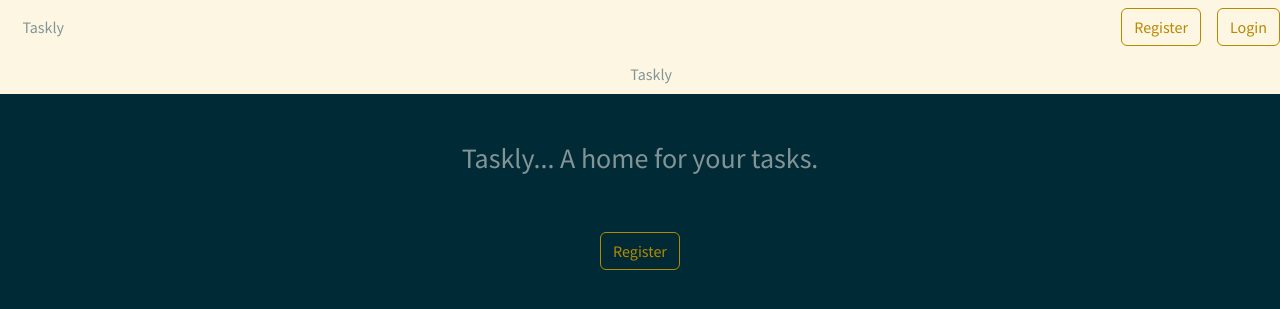
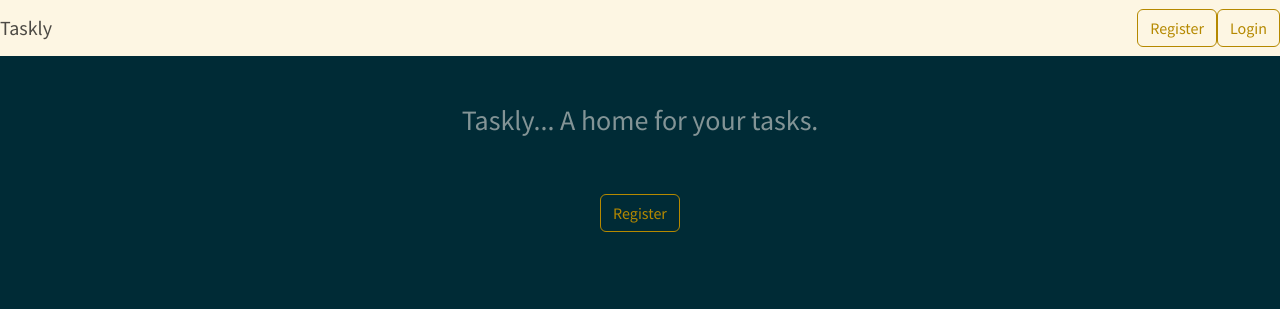
Before and after one commit to seemaumadi/Task-Management, a Django app: page / in a window 1280 px wide. Shown: the top 309 px of the page. Run offline with Django 5.2, Linux system fonts and the light colour scheme; some libraries are stand-ins or nearby versions.

Commit message:
update index.html

```diff
--- a/templates/index.html
+++ b/templates/index.html
@@ -1,109 +1,60 @@
 {% load static %}
 
+<html>
+    <head>
+        <meta charset="utf-8" />
+        <meta name="viewport" content="width=device-width, initial-scale=1, maximum-scale=1" />
 
-<html>
-
-    <head>
-
-        <meta charset="utf-8"/>
-
-        <meta name="viewport" content="width-device-width, initial-scale=1, maximum-scale=1"/>
-
+        <!-- Bootstrap 5 CSS -->
         <link rel="stylesheet" type="text/css" href="https://bootswatch.com/5/solar/bootstrap.min.css">
-
         <link rel="stylesheet" href="https://cdnjs.cloudflare.com/ajax/libs/bootstrap-datepicker/1.9.0/css/bootstrap-datepicker.min.css">
-
         <link rel="stylesheet" type="text/css" href="{% static 'css/styles.css' %}">
-
-
     </head>
 
-
+    <body>
         <nav class="navbar navbar-expand-lg navbar-light bg-light justify-content-center">
-
-        <a class="navbar-brand main-heading"></a>
-
-        &nbsp; Taskly
-
-        </a>
+            <a class="navbar-brand main-heading" href="#">Taskly</a>
 
             <button
                 class="navbar-toggler"
                 type="button"
-         data-toggle="collapse"
-         data-target="navbarNavDropdown"
+                data-bs-toggle="collapse"
+                data-bs-target="#navbarNavDropdown"
                 aria-controls="navbarNavDropdown"
                 aria-expanded="false"
                 aria-label="Toggle navigation"
             >
                 <span class="navbar-toggler-icon"></span>
-
             </button>
 
             <div class="collapse navbar-collapse text-center" id="navbarNavDropdown">
+                <ul class="navbar-nav ms-auto">
+                    <li class="nav-item">
+                        <a class="btn btn-outline-primary navbar-btn" type="button" href="{% url 'register' %}">Register</a>
+                    </li>
+                    <li class="nav-item">
+                        <a class="btn btn-outline-primary navbar-btn" type="button" href="{% url 'my-login' %}">Login</a>
+                    </li>
+                </ul>
+            </div>
+        </nav>
 
-            <ul class="navbar-nav ms-auto">
+        <div class="text-center mt-5">
+            <h3>Taskly... A home for your tasks.</h3>
 
-                &nbsp;  &nbsp;  &nbsp;
+            <br><br>
 
-                <li class="nav-item">
+            <a class="btn btn-outline-primary" type="button" href="{% url 'register' %}">Register</a>
+        </div>
 
-                    <a class="btn btn-outline-primary navbar-btn" type="button" href="{% url 'register' %}">Register</a>
-
-                </li>
-
-                &nbsp;  &nbsp;  &nbsp;
-
-                <li class="nav-item"></li>
-
-                        <a class="btn btn-outline-primary navbar-btn" type="button" href="{% url 'my-login' %}">Login</a>
-
-                </li>
+        <!-- Include other content -->
 
 
-            </ul>
-         </div>
+        <br><br>
 
-    </nav>
-
-         <body>
-
-            {% include 'pre-base.html' %}
-
-            <br>
-            <br>
-
-            <div class="text-center">
-
-                <h3>
-                    Taskly... A home for your tasks.
-                </h3>
-
-                <br> <br>
-
-                <a class="btn btn-outline-primary navbar-btn" type="button" href="{% url 'register' %}">Register</a>
-
-                <br> <br>
-
-                <br>
-
-
-
-            </div>
+        <!-- Bootstrap JS and JQuery for Bootstrap 5 -->
+        <script src="https://cdn.jsdelivr.net/npm/@popperjs/core@2.9.2/dist/umd/popper.min.js" crossorigin="anonymous"></script>
+        <script src="https://cdn.jsdelivr.net/npm/bootstrap@5.1.0/dist/js/bootstrap.min.js" crossorigin="anonymous"></script>
+        <script src="{% static 'js/app.js' %}"></script>
     </body>
-
-
-
-
-    <br>
-
-    <script src="{% static 'js/app.js' %}"></script>
-
-    <script src="https://code.jquery.com/jquery-3.3.1.min.js" crossorigin="anonymous"></script>
-
-    <script src="https://stackpath.bootstrapcdn.com/bootstrap/4.5.0/js/bootstrap.min.js"
-
-    integrity="sha384-OgVRvuATP1z7JjHLkuOU7Xw704+h835Lr+6QL9UvYjZE3Ipu6Tp75j7Bh/kR0JKI" crossorigin="anonymous"></script>
-
-
 </html>
```
Also changed, not shown: static/css/app.js (added). Lines whose indentation alone changed are shown as unchanged.
